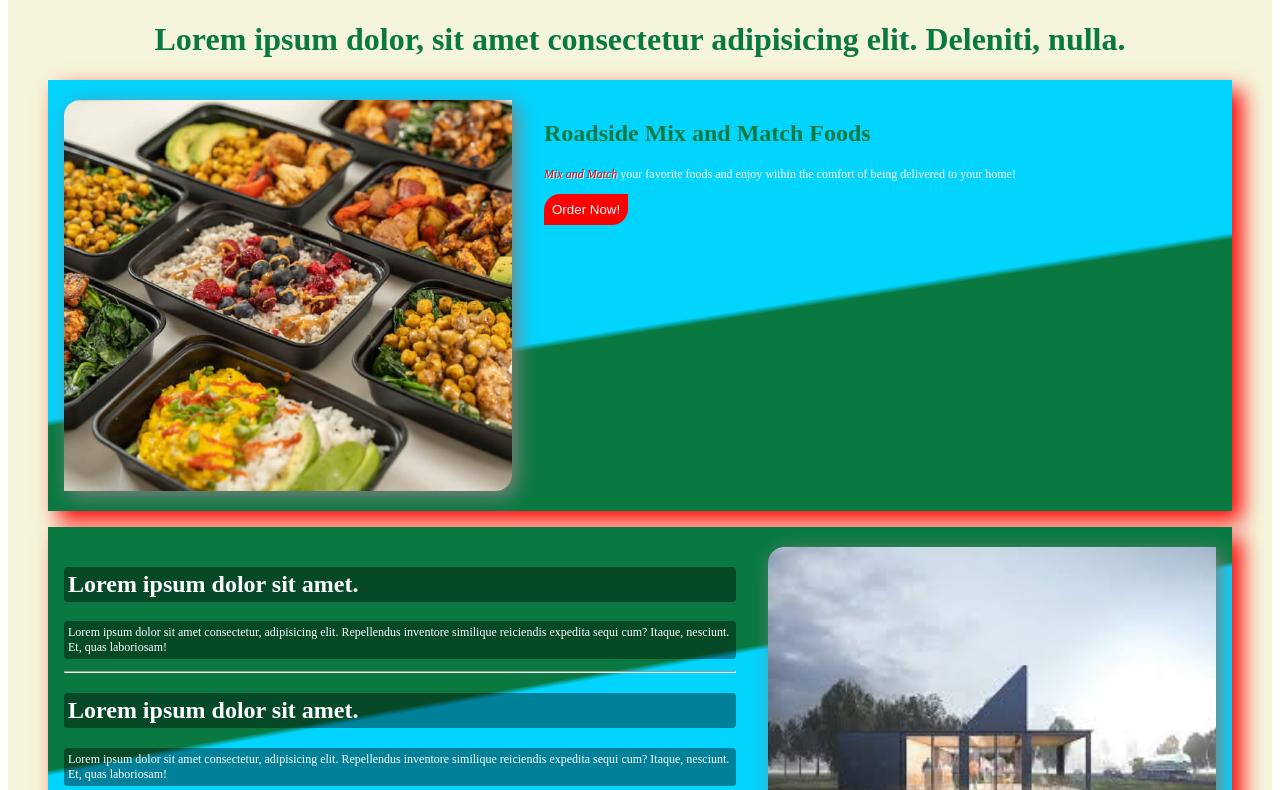
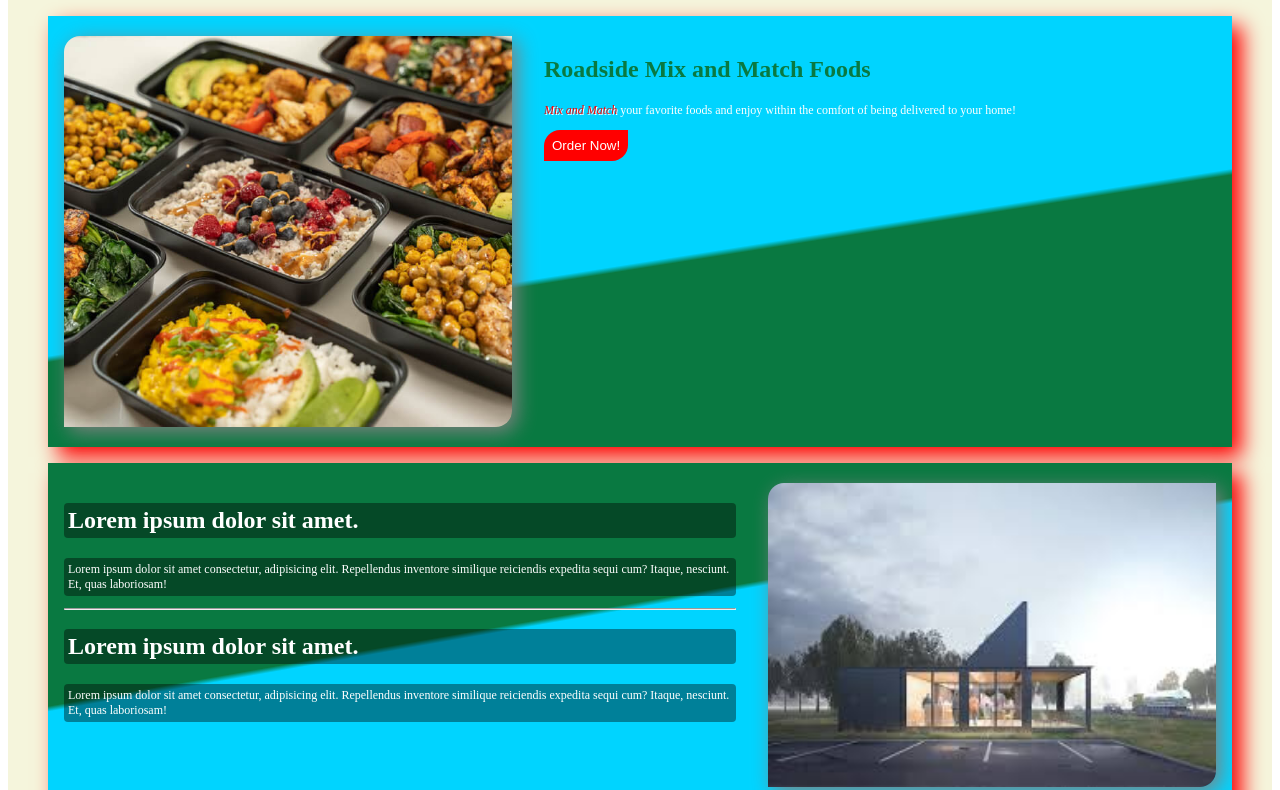
Before and after one commit to sabirama/SASSpracticeActivity.01, a plain HTML site: page index.html in a window 1280 px wide. Shown: the part 52-842 px from the top of the page. Drawn offline with Linux system fonts and the light colour scheme.

Commit message:
removed main text

```diff
--- a/index.html
+++ b/index.html
@@ -17,10 +17,6 @@
     </header>
 
     <main>
-      <h1 class="main-text">
-        Lorem ipsum dolor, sit amet consectetur adipisicing elit. Deleniti,
-        nulla.
-      </h1>
       <section class="main-container hero">
         <div class="image-container">
           <img src="images/mix-and-match-meal-prep11.jpg" alt="picture" />
```
